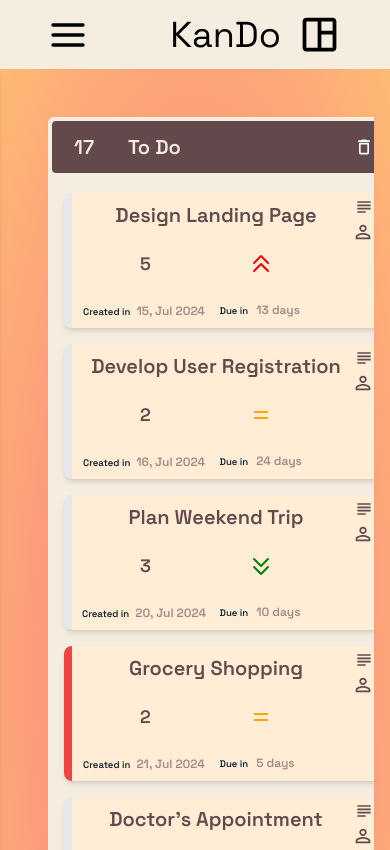
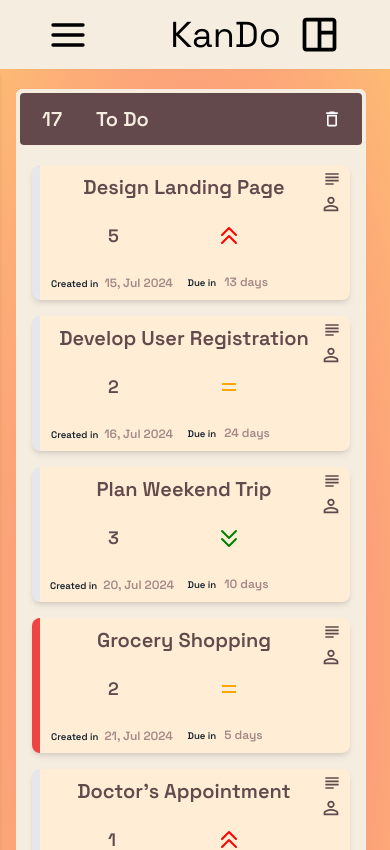
Before and after one commit to jrcopeti/react-kanban-board, a React (Vite) app: page /tasks in a window 390 px wide. Shown: the top 850 px of the page. Built offline with nearby package versions, Linux system fonts and the light colour scheme.

Commit message:
mobile responsive

```diff
--- a/src/components/kanban/KanbanBoard.tsx
+++ b/src/components/kanban/KanbanBoard.tsx
@@ -3,6 +3,10 @@ import { createPortal } from "react-dom";
 
 //Hooks
 import { useKanban } from "../../hooks/useKanban";
+
+//Providers
+import { ColumnProvider } from "../../context/ColumnContext";
+import { TaskProvider } from "../../context/TaskContext";
 
 //Components
 import ColumnContainer from "../column/ColumnContainer";
@@ -15,8 +19,7 @@ import { FiPlusCircle } from "react-icons/fi";
 //Lib
 import { DndContext, DragOverlay } from "@dnd-kit/core";
 import { SortableContext } from "@dnd-kit/sortable";
-import { ColumnProvider } from "../../context/ColumnContext";
-import { TaskProvider } from "../../context/TaskContext";
+
 
 function KanbanBoard() {
   const {
@@ -35,7 +38,7 @@ function KanbanBoard() {
   } = useKanban();
 
   return (
-    <div className="flex min-h-full w-full touch-none items-start overflow-x-auto overflow-y-hidden p-8">
+    <div className="flex min-h-full w-full touch-manipulation items-start overflow-x-auto overflow-y-hidden px-0 py-1 lg:p-8">
       <DndContext
         onDragStart={onDragStart}
         onDragEnd={onDragEnd}
--- a/src/components/task/TaskCard.tsx
+++ b/src/components/task/TaskCard.tsx
@@ -127,12 +127,12 @@ function TaskCard() {
           {/* Content */}
 
           <PopoverContent
-            className="flex max-h-[665px] min-h-[540px] w-[auto] min-w-[500px] items-start justify-center overflow-auto rounded-md border border-pallette-600 bg-pallette-100 p-6"
-            sideOffset={50}
+            className="flex w-auto translate-x-[95px] translate-y-[20px] max-h-[500px] sm:max-h-[550px] lg:max-h-[665px] lg:min-h-[540px] lg:min-w-[500px] items-start justify-center overflow-auto rounded-md border border-pallette-600 bg-pallette-100 p-4 lg:p-6"
+            sideOffset={30}
             side="right"
 
           >
-            <div className="flex max-w-[500px] flex-col items-start gap-4">
+            <div className="flex max-w-[500px] flex-col items-start gap-4 ">
               <h2 className="mb-2 text-center text-2xl font-semibold">
                 {task.title}
               </h2>
```
